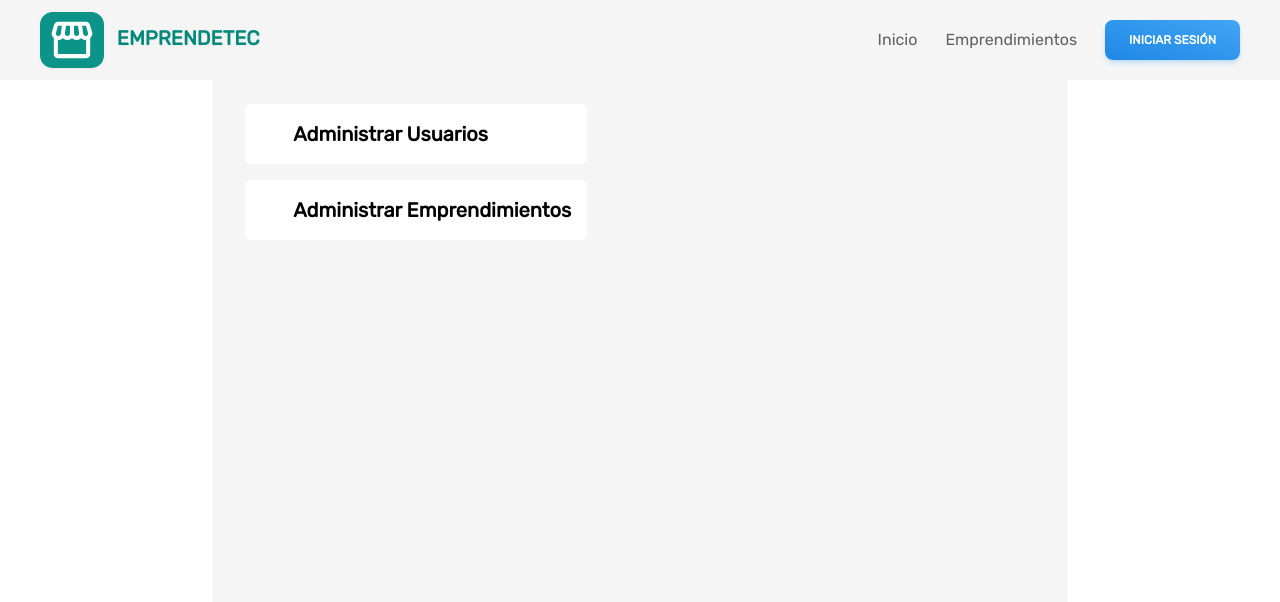
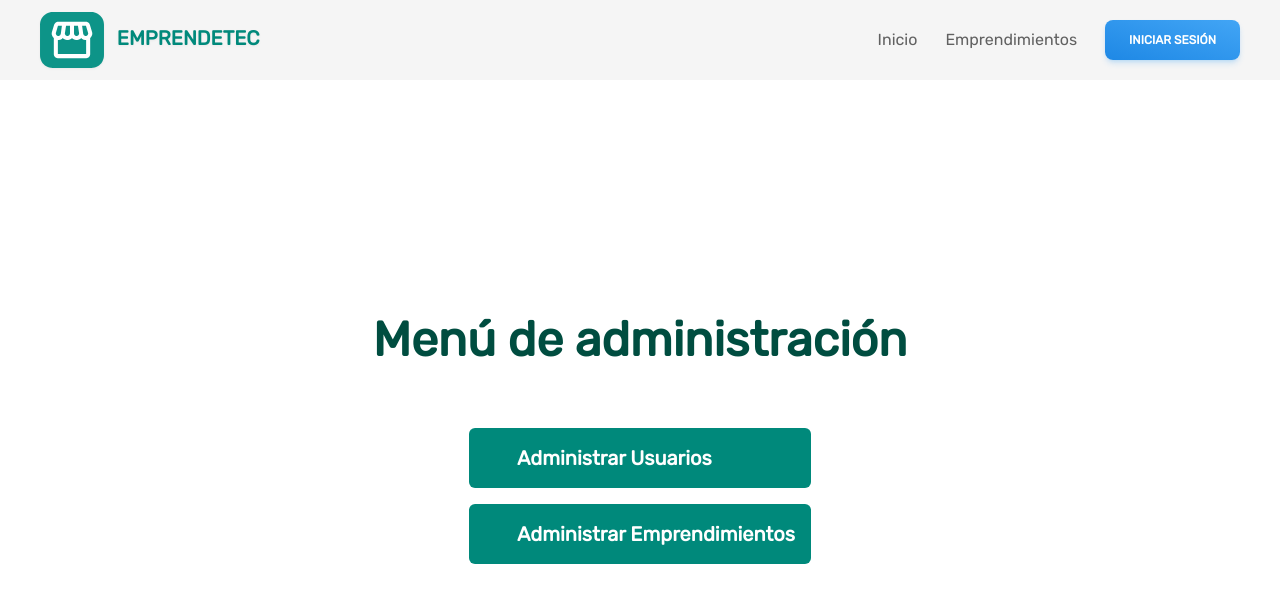
Before and after one commit to psluk/CyS_Proyecto, a React (Vite) app in the folder emprendetec_app/client/: page /administrar in a window 1280 px wide. Shown: the top 602 px of the page. Built offline with nearby package versions, Linux system fonts and the light colour scheme; no server answers.

Commit message:
Change parent containter to main

```diff
--- a/emprendetec_app/client/src/pages/AdministratorPanel.jsx
+++ b/emprendetec_app/client/src/pages/AdministratorPanel.jsx
@@ -1,33 +1,32 @@
 import { Helmet } from "react-helmet-async";
-import { Link } from 'react-router-dom';
+import { Link } from "react-router-dom";
 export default function AdministratorPanel() {
   return (
     <>
       <Helmet>
-        <title>Prueba | EmprendeTEC</title>
+        <title>Panel de adminstración | EmprendeTEC</title>
         <link rel="canonical" href="/administar" />
       </Helmet>
-      <div className="flex min-h-screen w-2/3 flex-col items-start justify-start bg-gray-100 p-8">
-        <h1 className="mb-8 text-4xl font-bold text-teal-700">Administrar</h1>
-        <div className="grid grid-cols-1 gap-4 left">
-        <div className="rounded-md bg-white p-4 ">
+      <main className="w-full max-w-7xl space-y-16 px-10">
+        <h1 className="text-center font-sans text-2xl font-bold text-teal-900 sm:text-3xl lg:text-5xl">
+          Menú de administración
+        </h1>
+        <div className="left grid grid-cols-1 gap-4">
+          <div className="rounded-md bg-teal-600 p-4 ">
             <Link
               to="/GestionUsuarios"
-              className="text-xl font-bold text-black ml-8"
+              className="ml-8 text-xl font-bold text-white"
             >
               Administrar Usuarios
             </Link>
           </div>
-          <div className="rounded-md bg-white p-4">
-            <Link
-              to="/"
-              className="text-xl font-bold text-black ml-8"
-            >
+          <div className="rounded-md bg-teal-600 p-4">
+            <Link to="/" className="ml-8 text-xl font-bold text-white">
               Administrar Emprendimientos
             </Link>
           </div>
         </div>
-      </div>
+      </main>
     </>
   );
 }
--- a/emprendetec_app/client/src/pages/UsersManagement.jsx
+++ b/emprendetec_app/client/src/pages/UsersManagement.jsx
@@ -63,9 +63,11 @@ export default function UsersManagement() {
 
   const handleDeleteUser = async (emails) => {
     try {
-      await Promise.all(emails.map(async (email) => {
-        await axios.delete(`/api/usuarios/eliminar/${email}`);
-      }));
+      await Promise.all(
+        emails.map(async (email) => {
+          await axios.delete(`/api/usuarios/eliminar/${email}`);
+        }),
+      );
       // Actualizar la lista de usuarios después de eliminar
       await fetchUserDetails();
     } catch (error) {
@@ -76,30 +78,41 @@ export default function UsersManagement() {
   return (
     <>
       <Helmet>
-        <title>Prueba | EmprendeTEC</title>
+        <title>Administración usuarios | EmprendeTEC</title>
         <link rel="canonical" href="/GestionUsuarios" />
       </Helmet>
-      <div className="container mx-auto px-4">
+      <main className="w-full max-w-7xl space-y-16 overflow-auto px-10">
+        <h1 className="text-center font-sans text-2xl font-bold text-teal-900 sm:text-3xl lg:text-5xl">
+          Administración de usuarios
+        </h1>
         {loading ? (
           <div>Cargando...</div>
         ) : userDetailsList.length > 0 ? (
-          <div>
-            <div className="grid auto-rows-max grid-cols-7 items-center py-4 justify-items-center">
+          <div className=" py-4">
+            <div className="grid auto-rows-max grid-cols-7 items-center justify-items-center ">
               <div className="col-span-1">Checkbox</div>
               <div className="col-span-1">Avatar</div>
               <div className="col-span-2">
-                <button onClick={() => handleSort("FullName")}>Nombre Completo</button>
+                <button onClick={() => handleSort("FullName")}>
+                  Nombre Completo
+                </button>
               </div>
               <div className="col-span-1">
-                <button onClick={() => handleSort("RegistrationDate")}>Fecha de Registro</button>
+                <button onClick={() => handleSort("RegistrationDate")}>
+                  Fecha de Registro
+                </button>
               </div>
               <div className="col-span-1">
                 <button onClick={() => handleSort("Score")}>Puntuación</button>
               </div>
-              <Button color="red" className="col-span-1" onClick={() => {
-                console.log("Usuarios seleccionados:", selectedUsers);
-                handleDeleteUser(selectedUsers);
-              }}>
+              <Button
+                color="red"
+                className="col-span-1"
+                onClick={() => {
+                  console.log("Usuarios seleccionados:", selectedUsers);
+                  handleDeleteUser(selectedUsers);
+                }}
+              >
                 Eliminar seleccionados
               </Button>
             </div>
@@ -108,7 +121,7 @@ export default function UsersManagement() {
               {sortedUserDetailsList.map((user, index) => (
                 <div
                   key={index}
-                  className="grid auto-rows-max grid-cols-7 items-center py-4 justify-items-center"
+                  className="grid auto-rows-max grid-cols-7 items-center justify-items-center py-4"
                 >
                   <Checkbox
                     checked={selectedUsers.includes(user.Email)}
@@ -127,10 +140,14 @@ export default function UsersManagement() {
                     {new Date(user.RegistrationDate).toLocaleDateString()}
                   </div>
                   <div className="col-span-1">{user.Email}</div>
-                  <Button color="red" className="col-span-1" onClick={() => {
-                    console.log("Eliminar usuario:", user.Email);
-                    handleDeleteUser([user.Email]);
-                    }}>
+                  <Button
+                    color="red"
+                    className="col-span-1"
+                    onClick={() => {
+                      console.log("Eliminar usuario:", user.Email);
+                      handleDeleteUser([user.Email]);
+                    }}
+                  >
                     Eliminar
                   </Button>
                 </div>
@@ -140,7 +157,7 @@ export default function UsersManagement() {
         ) : (
           <div>No se encontraron detalles de usuarios.</div>
         )}
-      </div>
+      </main>
     </>
   );
 }
```
